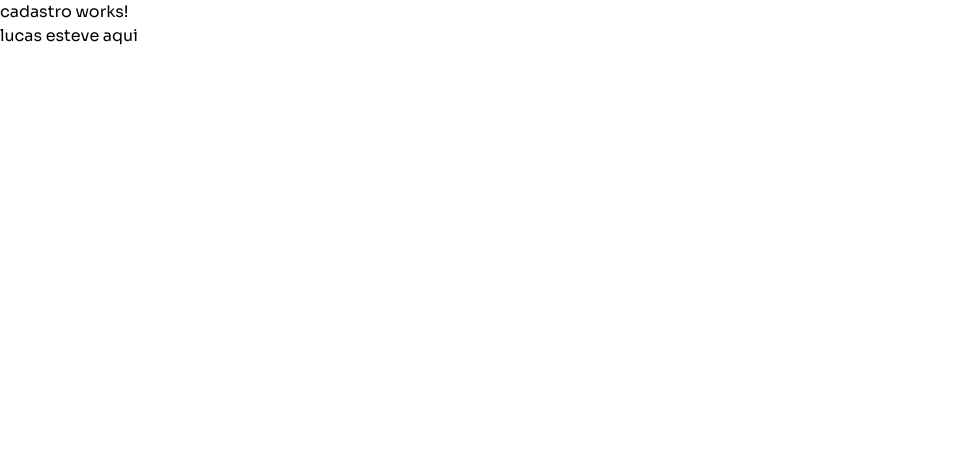
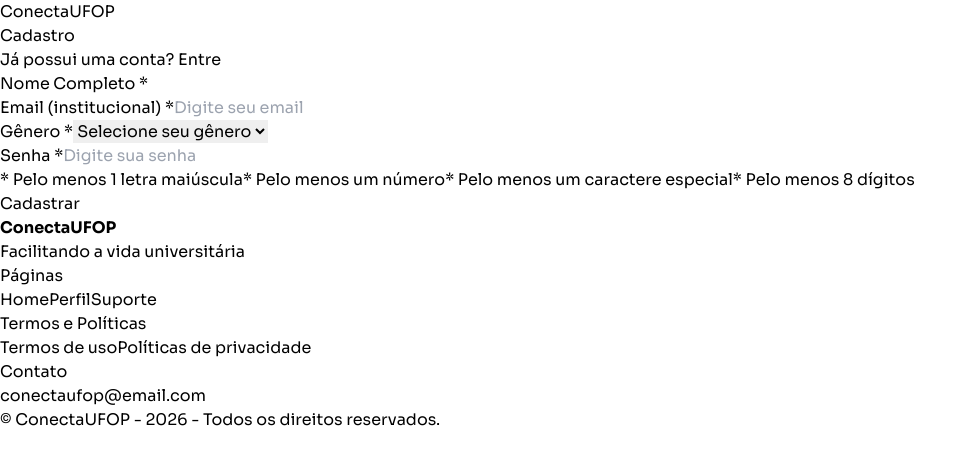
Before and after one commit to ArthurQuintanilha/Conecta-UFOP, an Angular app: page /cadastro in a window 1280 px wide. Shown: the top 464 px of the page, without its empty margins (0-977 px from the left). Built offline with nearby package versions, Linux system fonts and the light colour scheme.

Commit message:
escopo_html

```diff
--- a/src/app/cadastro/cadastro.component.html
+++ b/src/app/cadastro/cadastro.component.html
@@ -1,2 +1,77 @@
-<p>cadastro works!</p>
-<p> lucas esteve aqui</p>
+<header>
+  <div class="logo">ConectaUFOP</div>
+</header>
+
+<main>
+  <div class="card">
+    <h1>Cadastro</h1>
+    <div class="sub">
+      Já possui uma conta? <a href="#">Entre</a>
+    </div>
+
+    <div class="group">
+      <label>Nome Completo *</label>
+      <input type="text">
+    </div>
+
+    <div class="group">
+      <label>Email (institucional) *</label>
+      <input type="email" placeholder="Digite seu email">
+    </div>
+
+    <div class="group">
+      <label>Gênero *</label>
+      <select>
+        <option value="">Selecione seu gênero</option>
+        <option>Masculino</option>
+        <option>Feminino</option>
+        <option>Prefiro não informar</option>
+      </select>
+    </div>
+
+    <div class="group">
+      <label>Senha *</label>
+      <input type="password" placeholder="Digite sua senha">
+    </div>
+
+    <div class="rules">
+      <span>* Pelo menos 1 letra maiúscula</span>
+      <span>* Pelo menos um número</span>
+      <span>* Pelo menos um caractere especial</span>
+      <span>* Pelo menos 8 dígitos</span>
+    </div>
+
+    <button>Cadastrar</button>
+  </div>
+</main>
+
+<footer>
+  <div class="footer-grid">
+    <div>
+      <strong>ConectaUFOP</strong>
+      <p>Facilitando a vida universitária</p>
+    </div>
+
+    <div>
+      <h4>Páginas</h4>
+      <a href="#">Home</a>
+      <a href="#">Perfil</a>
+      <a href="#">Suporte</a>
+    </div>
+
+    <div>
+      <h4>Termos e Políticas</h4>
+      <a href="#">Termos de uso</a>
+      <a href="#">Políticas de privacidade</a>
+    </div>
+
+    <div>
+      <h4>Contato</h4>
+      <a href="mailto:conectaufop@email.com">conectaufop@email.com</a>
+    </div>
+  </div>
+
+  <div class="copy">
+    © ConectaUFOP - 2026 - Todos os direitos reservados.
+  </div>
+</footer>
```
